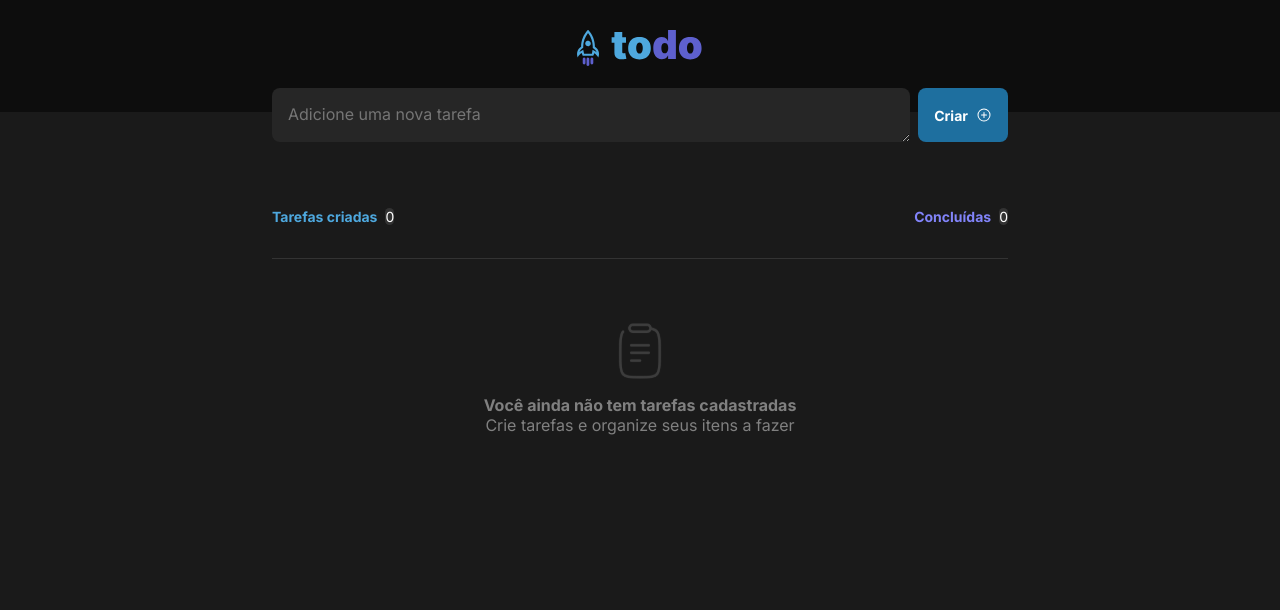
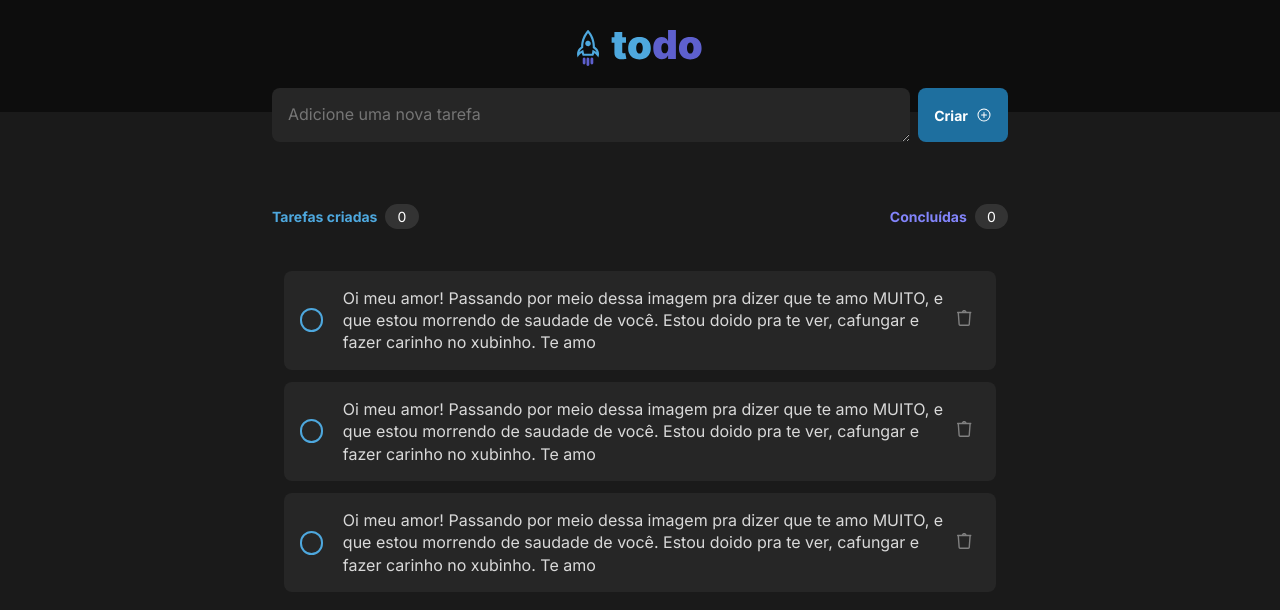
Before and after one commit to pedroeduardo36/ToDo-react, a React (Vite) app: page / in a window 1280 px wide. Shown: the top 610 px of the page. Built offline with nearby package versions, Linux system fonts and the light colour scheme.

Commit message:
feat task card component

```diff
--- a/src/components/Body.tsx
+++ b/src/components/Body.tsx
@@ -2,13 +2,17 @@ import { NewTask } from "./NewTask";
 import { TaskCount } from "./TaskCount";
 import styles from './Body.module.css'
 import { EmptyList } from "./EmptyList";
+import { TaskCard } from "./TaskCard";
 
 export function Body() {
   return (
     <div className={styles.bodyWrapper}>
       <NewTask />
       <TaskCount />
-      <EmptyList />
+      {/* <EmptyList /> */}
+      <TaskCard />
+      <TaskCard />
+      <TaskCard />
     </div>
   );
 }
--- a/src/components/EmptyList.module.css
+++ b/src/components/EmptyList.module.css
@@ -15,6 +15,3 @@
 .emptyList strong {
     margin-top: 1rem;
 }
-.emptyList span {
-
-}
--- /dev/null
+++ b/src/components/TaskCard.module.css
@@ -0,0 +1,39 @@
+.cardWrapper {
+    display: flex;
+    flex-direction: row;
+    align-items: center;
+    justify-content: center;
+
+    background: var(--gray-500);
+    padding: 1rem;
+    border-radius: 8px;
+    margin: 0.75rem;
+
+    transition: 0.2s
+}
+
+span {
+    color: var(--gray-200);
+    line-height: 1.4;
+}
+
+.cardWrapper:hover {
+    background: var(--gray-400);
+}
+
+.cardWrapper img {
+    height: 1rem;
+}
+
+.textWrapper {
+    width: 40rem;
+    margin: 0 0.75rem;
+}
+
+.button {
+    height: 1.5rem;
+    width: 1.5rem;
+    size: 1.5rem;
+    border: 2px solid var(--blue);
+    border-radius: 10rem;
+}
--- /dev/null
+++ b/src/components/TaskCard.tsx
@@ -0,0 +1,22 @@
+import styles from "./TaskCard.module.css";
+import trashLogo from "../assets/trash.svg";
+
+export function TaskCard() {
+  return (
+    <div className={styles.cardWrapper}>
+
+        <button className={styles.button}></button>
+
+      <div className={styles.textWrapper}>
+        <span>
+          Oi meu amor! Passando por meio dessa imagem pra dizer que te amo MUITO, e que estou morrendo de
+          saudade de você. Estou doido pra te ver, cafungar e fazer carinho no xubinho. Te amo
+        </span>
+      </div>
+
+      <button>
+        <img src={trashLogo} alt="trash logo" />
+      </button>
+    </div>
+  );
+}
--- a/src/components/TaskCount.module.css
+++ b/src/components/TaskCount.module.css
@@ -16,7 +16,7 @@
 .taskCreated span {
     color: var(--white);
     background: var(--gray-400);
-    padding: 0.24mentrem 0.76rem;
+    padding: 0.24rem 0.76rem;
     border-radius: 10rem;
     margin-left: 0.5rem;
     font-size: 14px;
@@ -31,7 +31,7 @@
 .taskDone span {
     color: var(--white);
     background: var(--gray-400);
-    padding: 0.24mentrem 0.76rem;
+    padding: 0.24rem 0.76rem;
     border-radius: 10rem;
     margin-left: 0.5rem;
     font-size: 14px;
```
Also changed, not shown: src/assets/trash.svg (added).
